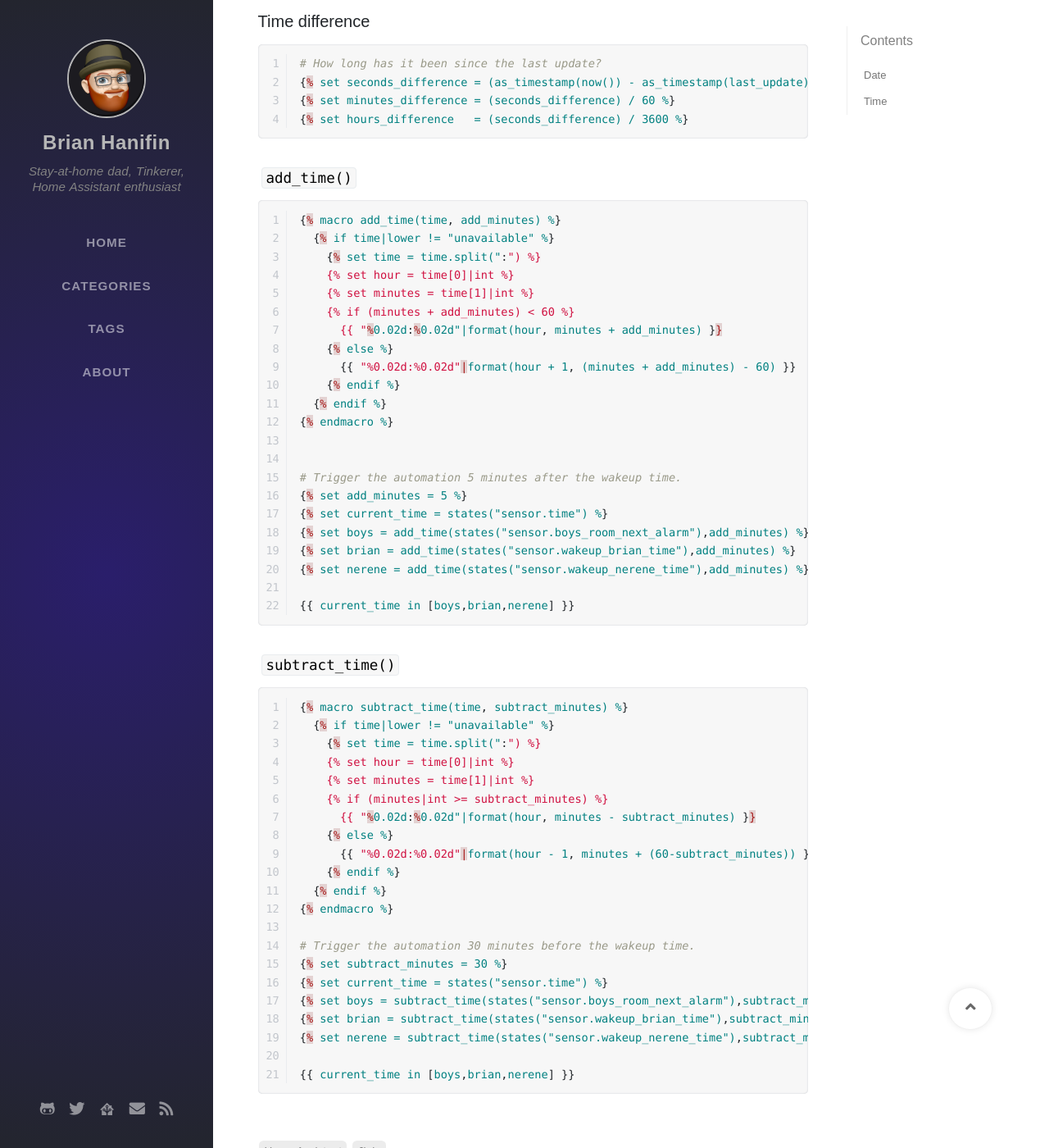
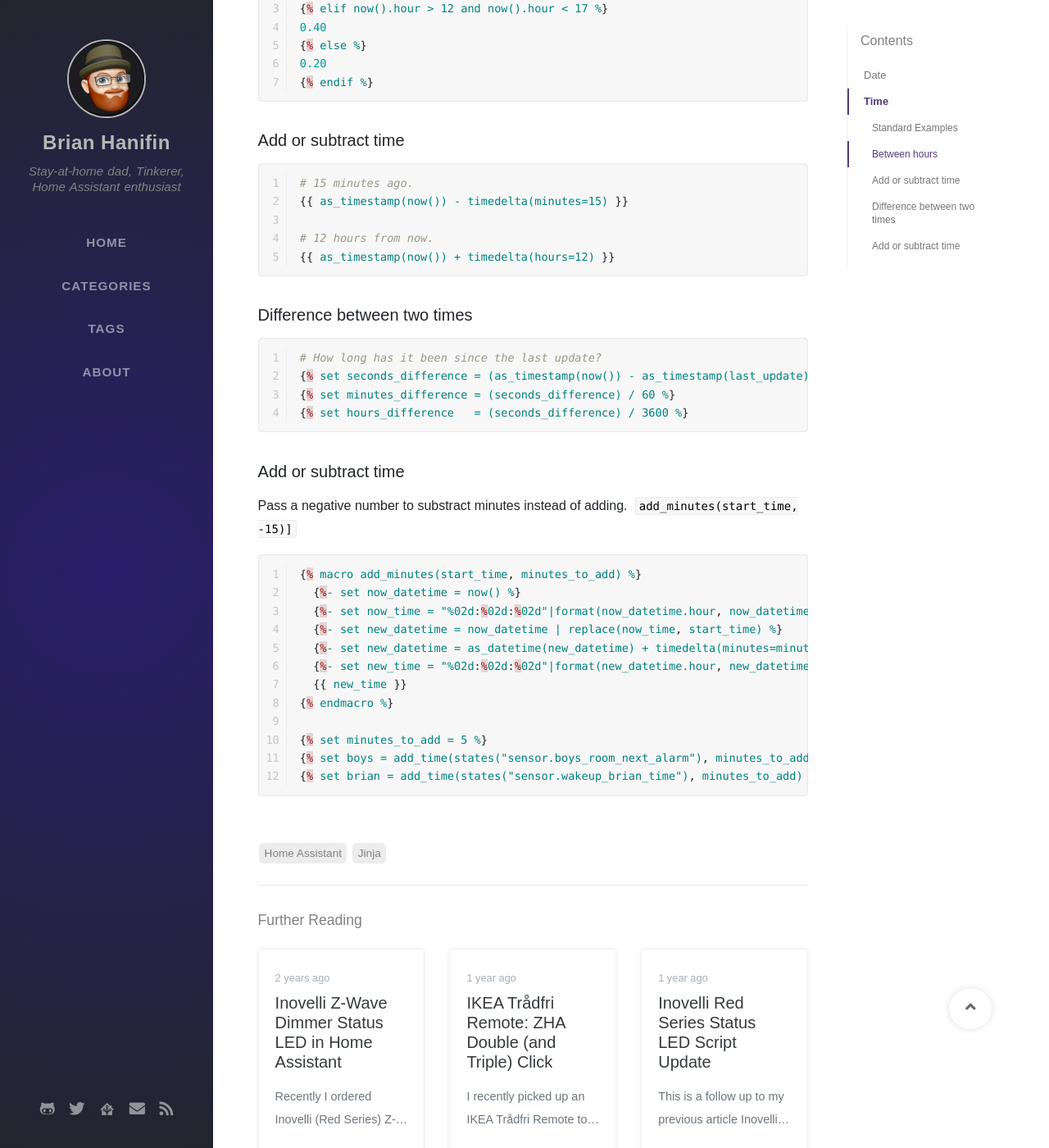
Before and after one commit to brianhanifin/brianhanifin.com, a Jekyll site: the page built from _posts/2020-01-18-home-assistant-date-time-template-macros.md, in a window 1280 px wide and 1400 px high, scrolled down 3754 px. Shown: the whole window at 82% size. Built offline with Jekyll 4.4.1, drawn with Linux system fonts in a browser that asks for light colours; nearby versions of some CDN libraries; some web fonts are replaced; comment, search, counter and statistics services are not loaded; some of the changed text lies outside the part shown.

Commit message:
Update 2020-01-18-home-assistant-date-time-template-macros.md
* Refine example code using new techniques.
* Clarify some examples.

````diff
--- a/_posts/2020-01-18-home-assistant-date-time-template-macros.md
+++ b/_posts/2020-01-18-home-assistant-date-time-template-macros.md
@@ -4,7 +4,7 @@
 categories: [Code Snippets]
 tags: [Home Assistant, Jinja]
 seo:
-  date_modified: 2021-02-28 18:30:00 -0700
+  date_modified: 2022-05-06 14:00:00 -0700
 ---
 
 Over time I have created a large library of date and time manipulation code which are used in my
@@ -16,25 +16,30 @@
 
 ```yaml{% raw %}
 {% set date = as_timestamp(now())|timestamp_custom("%A %B %-d, %Y") %}
-{% set datetime = as_timestamp(now()) | timestamp_custom("%I:%M:%S %p %b/%d/%Y", true)
+{% set datetime = as_timestamp(now()) | timestamp_custom("%I:%M:%S %p %b/%d/%Y", true) %}
 {% set now_string = now().strftime("%Y-%m-%d") %}
 
 {% set month_name = now().strftime("%B") %}
 {% set day_name = now().strftime("%A")|lower %}
-{% set this_year = now().strftime("%Y")|int %}
+
+{% set this_month = now().month %}
+{% set this_day = now().day %}
+{% set this_year = now().year %}
 {% endraw %}```
 
 ### timedelta()
 
 ```yaml{% raw %}
+# Calculate fifteen days ago.
+{{ ( now() - timedelta(days=15) ).date() }}
+
 # Calculate one week from today.
-{{ as_timestamp(now()) + timedelta(days=7) }}
-
-# Calculate one month ago.
-{{ as_timestamp(now()) - timedelta(month=1) }}
+{{ ( now() + timedelta(weeks=1) ).date() }}
 {% endraw %}```
 
 ### dayofweek_number(dayofweek)
+ex. Get the number which represents Thursday.
+`{% raw %}{{ dayofweek_number("Thursday") }}{% endraw %}`
 
 ```yaml{% raw %}
 {%- macro dayofweek_number(dayofweek) -%}
@@ -57,6 +62,8 @@
 {% endraw %}```
 
 ### last_dayofmonth(month, year)
+ex. Get the last day of February 2020.
+`{% raw %}{{ last_dayofmonth(2, 2020) }}{% endraw %}`
 
 ```yaml{% raw %}
 {%- macro last_dayofmonth(month, year) -%}
@@ -84,7 +91,7 @@
 
 Reference: [bennadel.com](https://www.bennadel.com/blog/1446-getting-the-nth-occurrence-of-a-day-of-the-week-for-a-given-month.htm)
 ```yaml{% raw %}
-{%- macro nth_dayofmonth(nth, dayofweek, month, year=now().strftime("%Y")) -%}
+{%- macro nth_dayofmonth(nth, dayofweek, month, year=now().year) -%}
   {%- set dayofweek = dayofweek_number(dayofweek)|int -%}
   {%- set firstdateofmonth = strptime(year ~"-"~ month ~"-1", "%Y-%m-%d") -%}
   {%- set firstdayofmonth = dayofweek_number(firstdateofmonth.strftime("%A"))|int -%}
@@ -130,28 +137,38 @@
 ### Standard Examples
 
 ```yaml{% raw %}
-{% set time = as_timestamp(now())|timestamp_custom("%h:%M %p") %}
+{# Current time using templates instead of requiring sensor.time. #}
+{% set current_time = "%02d:%02d:%02d"|format(now().hour, now().minute, now().second) %}
 
+{# Convert datetime to a timestamp. #}
+{% set current_time = as_timestamp(now())|timestamp_custom("%I:%M %p") %}
+{% set unix_timestamp = as_timestamp(now())|int %}
+
+{# 24 hour version #}
+{% set hour = now().hour %}
+
+{# 12 hour version #}
 {% set hour = now().strftime("%I")|int %}
-{% set minutes = now().strftime("%M")|int %}
-{% set seconds = now().strftime("%S")|int %}
-{% set ampm = now().strftime("%p")|int %}
-{% set unix_timestamp = as_timestamp(now())|int %}
+{% set hour = iif(now().hour>12, now().hour-12, now().hour) %}
+
+{% set minutes = now().minute %}
+{% set seconds = now().second %}
+{% set ampm = now().strftime("%p") %}
 {% endraw %}```
 
 ### Between hours
 
 ```yaml{% raw %}
-{% if now().strftime("%H")|int < 12 and now().strftime("%H")|int > 6%}
+{% if now().hour < 12 and now().hour > 6 %}
 0.25
-{% elif now().strftime("%H")|int > 12 and now().strftime("%H")|int < 17%}
+{% elif now().hour > 12 and now().hour < 17 %}
 0.40
 {% else %}
 0.20
 {% endif %}
 {% endraw %}```
 
-### timedelta()
+### Add or subtract time
 
 ```yaml{% raw %}
 # 15 minutes ago.
@@ -161,7 +178,7 @@
 {{ as_timestamp(now()) + timedelta(hours=12) }}
 {% endraw %}```
 
-### Time difference
+### Difference between two times
 
 ```yaml{% raw %}
 # How long has it been since the last update?
@@ -170,55 +187,21 @@
 {% set hours_difference   = (seconds_difference) / 3600 %}
 {% endraw %}```
 
-### `add_time()`
+### Add or subtract time
+Pass a negative number to substract minutes instead of adding.
+`{% raw %}add_minutes(start_time, -15)]{% endraw %}`
 
 ```yaml{% raw %}
-{% macro add_time(time, add_minutes) %}
-  {% if time|lower != "unavailable" %}
-    {% set time = time.split(":") %}
-    {% set hour = time[0]|int %}
-    {% set minutes = time[1]|int %}
-    {% if (minutes + add_minutes) < 60 %}
-      {{ "%0.02d:%0.02d"|format(hour, minutes + add_minutes) }}
-    {% else %}
-      {{ "%0.02d:%0.02d"|format(hour + 1, (minutes + add_minutes) - 60) }}
-    {% endif %}
-  {% endif %}
+{% macro add_minutes(start_time, minutes_to_add) %}
+  {%- set now_datetime = now() %}
+  {%- set now_time = "%02d:%02d:%02d"|format(now_datetime.hour, now_datetime.minute, now_datetime.second) %}
+  {%- set new_datetime = now_datetime | replace(now_time, start_time) %}
+  {%- set new_datetime = as_datetime(new_datetime) + timedelta(minutes=minutes_to_add) %}
+  {%- set new_time = "%02d:%02d:%02d"|format(new_datetime.hour, new_datetime.minute, new_datetime.second) %}
+  {{ new_time }}
 {% endmacro %}
 
-
-# Trigger the automation 5 minutes after the wakeup time.
-{% set add_minutes = 5 %}
-{% set current_time = states("sensor.time") %}
-{% set boys = add_time(states("sensor.boys_room_next_alarm"),add_minutes) %}
-{% set brian = add_time(states("sensor.wakeup_brian_time"),add_minutes) %}
-{% set nerene = add_time(states("sensor.wakeup_nerene_time"),add_minutes) %}
-
-{{ current_time in [boys,brian,nerene] }}
+{% set minutes_to_add = 5 %}
+{% set boys = add_time(states("sensor.boys_room_next_alarm"), minutes_to_add) %}
+{% set brian = add_time(states("sensor.wakeup_brian_time"), minutes_to_add) %}
 {% endraw %}```
-
-### `subtract_time()`
-
-```yaml{% raw %}
-{% macro subtract_time(time, subtract_minutes) %}
-  {% if time|lower != "unavailable" %}
-    {% set time = time.split(":") %}
-    {% set hour = time[0]|int %}
-    {% set minutes = time[1]|int %}
-    {% if (minutes|int >= subtract_minutes) %}
-      {{ "%0.02d:%0.02d"|format(hour, minutes - subtract_minutes) }}
-    {% else %}
-      {{ "%0.02d:%0.02d"|format(hour - 1, minutes + (60-subtract_minutes)) }}
-    {% endif %}
-  {% endif %}
-{% endmacro %}
-
-# Trigger the automation 30 minutes before the wakeup time.
-{% set subtract_minutes = 30 %}
-{% set current_time = states("sensor.time") %}
-{% set boys = subtract_time(states("sensor.boys_room_next_alarm"),subtract_minutes) %}
-{% set brian = subtract_time(states("sensor.wakeup_brian_time"),subtract_minutes) %}
-{% set nerene = subtract_time(states("sensor.wakeup_nerene_time"),subtract_minutes) %}
-
-{{ current_time in [boys,brian,nerene] }}
-{% endraw %}```
````
